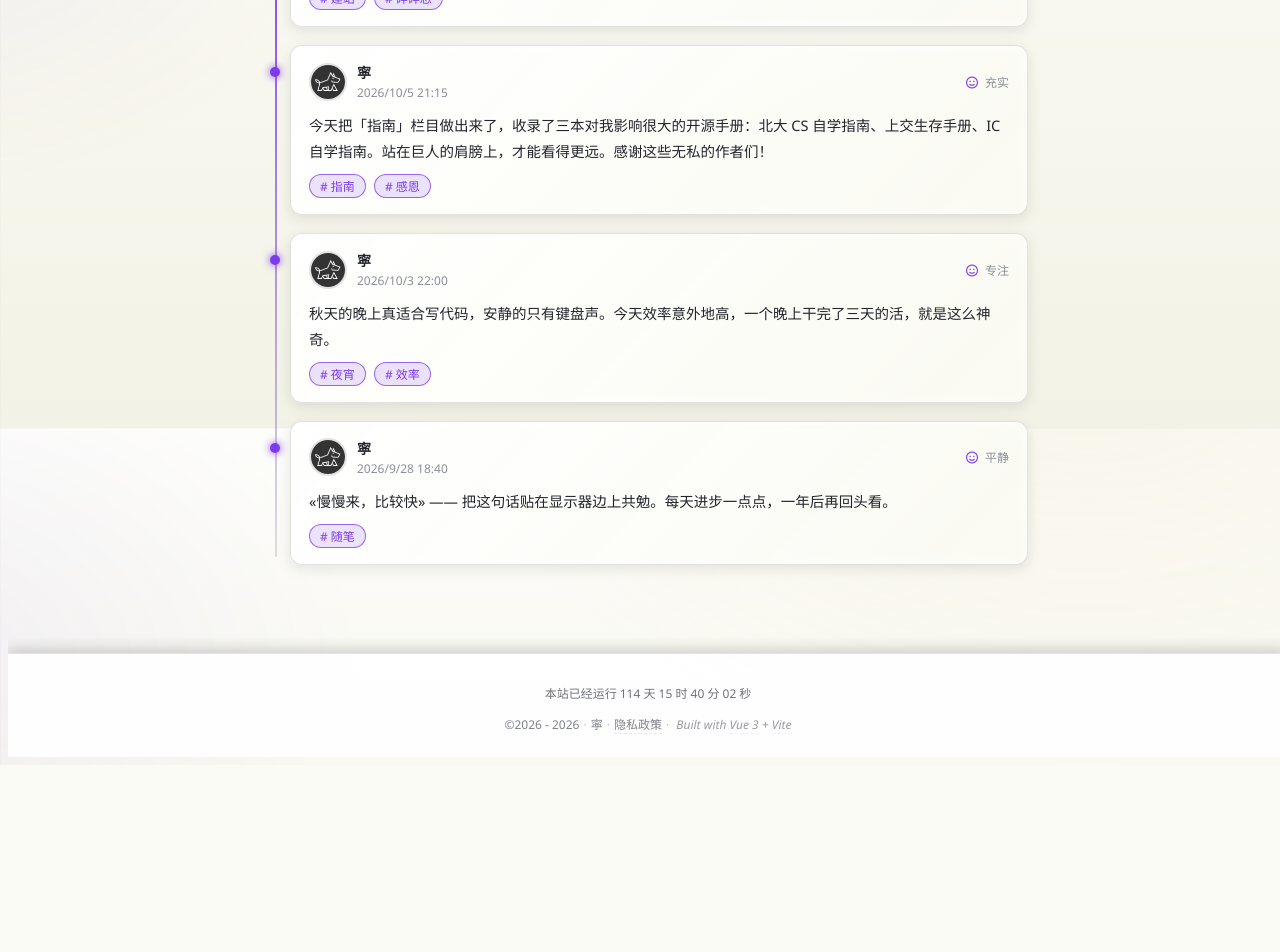
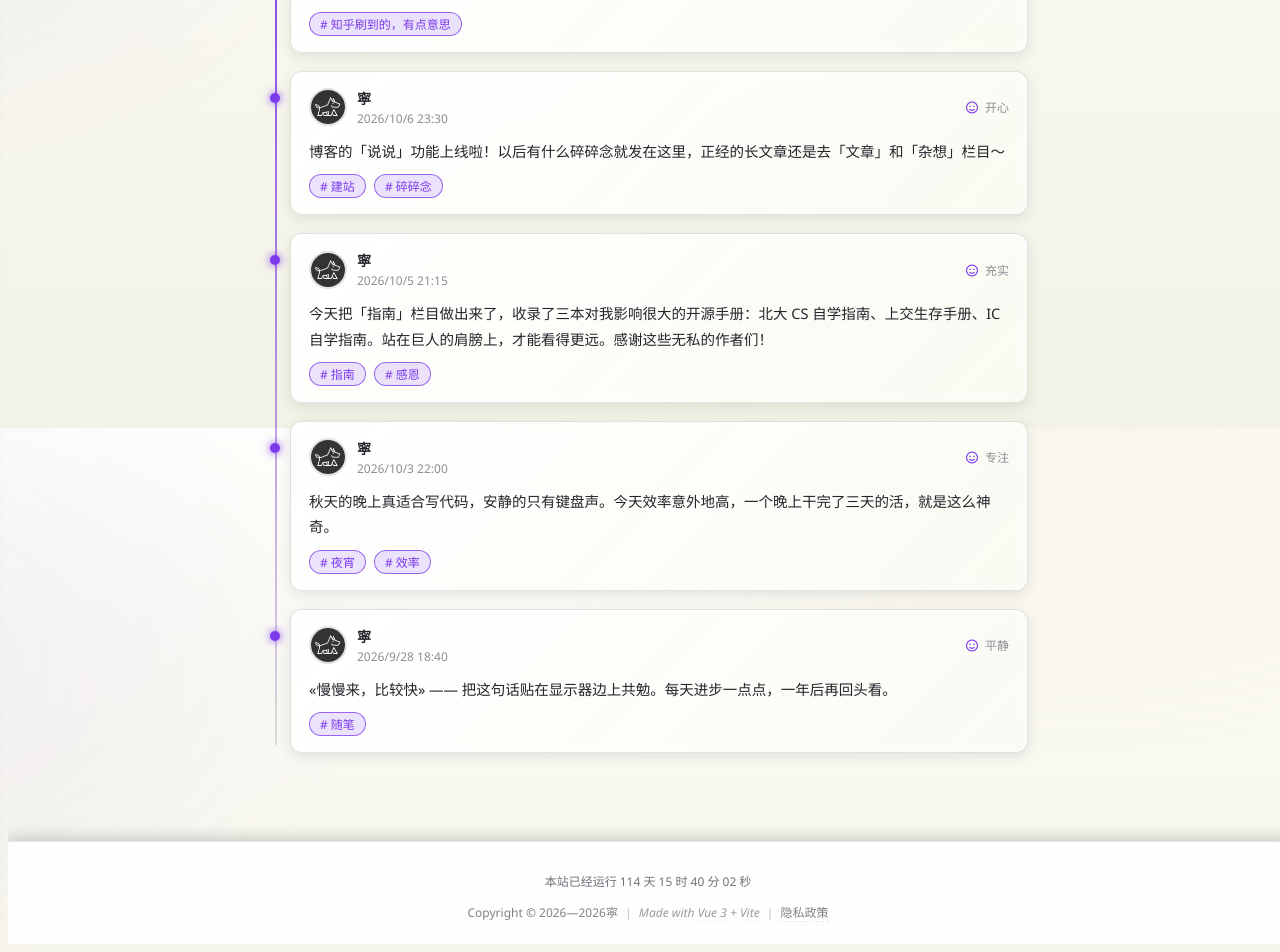
Before and after one commit to XNXXN90990/XNXXN90990.github.io, a Vue app: page /talks in a window 1280 px wide. Shown: the part 372-1324 px from the top of the page. Before the commit the page ends 1137 px from the top, so only its background shows below. Built offline with nearby package versions, Linux system fonts and the light colour scheme; no server answers; a web font is replaced by a local one.

Commit message:
页面小修+说说摘录

```diff
--- a/content/talks.json
+++ b/content/talks.json
@@ -1,4 +1,11 @@
 [
+  {
+    "id": "talk-005",
+    "date": "2026-10-07 19:12",
+    "content": "«任何成瘾行为都是在缓解当下的焦虑，为自己成瘾行为的事后愧疚是最容易迷惑人的，它让人忘记了最初成瘾的动机是什么。",
+    "mood": " ",
+    "tags": ["知乎刷到的，有点意思"]
+  },
   {
     "id": "talk-001",
     "date": "2026-10-06 23:30",
--- a/src/components/Footer.vue
+++ b/src/components/Footer.vue
@@ -85,16 +85,16 @@ onUnmounted(() => {
       <!-- 版权 + 隐私政策 + 框架说明 -->
       <span class="footer-line copyright-line">
         <!-- © 直接当普通文字，不要圆圈边框了 -->
-        <span>©</span>
-        <span class="copyright-year">2026 - {{ new Date().getFullYear() }}</span>
-        <span class="copyright-separator">·</span>
+        <span class="copyright-power">Copyright</span>
+        <span> © </span>
+        <span class="copyright-year">2026—{{ new Date().getFullYear() }}</span>
         <span class="copyright-author">寜</span>
-        <span class="copyright-separator">·</span>
+        <span class="copyright-separator"> | </span>
+        <span class="copyright-tech">
+          Made with <a href="https://vuejs.org" target="_blank" rel="noopener noreferrer" class="link-hover">Vue 3</a> + <a href="https://vite.dev" target="_blank" rel="noopener noreferrer" class="link-hover">Vite</a>
+        </span>
+        <span class="copyright-separator"> | </span>
         <a href="/privacy" class="link-hover">隐私政策</a>
-        <span class="copyright-separator">·</span>
-        <span class="copyright-tech">
-          Built with <a href="https://vuejs.org" target="_blank" rel="noopener noreferrer" class="link-hover">Vue 3</a> + <a href="https://vite.dev" target="_blank" rel="noopener noreferrer" class="link-hover">Vite</a>
-        </span>
       </span>
     </div>
   </footer>
```
